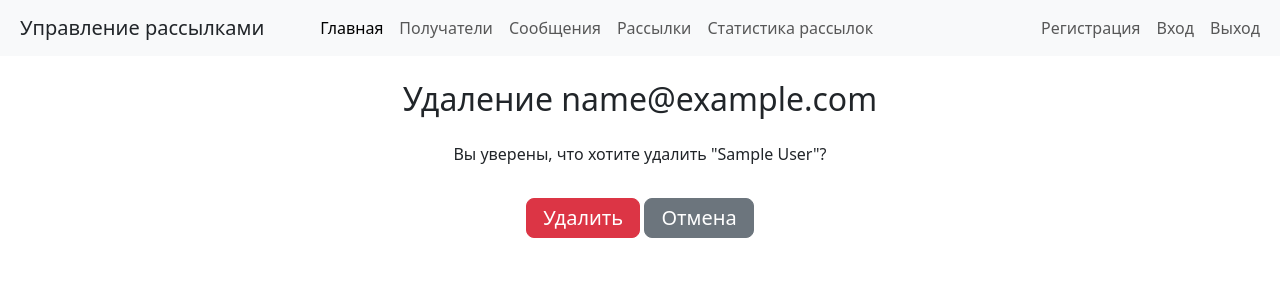
After one commit to Ananim4eg/mailing_list_service, a Django app: page /mailing/recipient/delete/1/ in a window 1280 px wide. The commit adds this page. Shown: the top 300 px of the page. Run offline with Django 5.2, Linux system fonts and the light colour scheme; tables that the repository leaves empty hold one stand-in row (values such as "Sample post").

Commit message:
create delete options recipient

```diff
--- /dev/null
+++ b/mailing/templates/delete_recipient.html
@@ -0,0 +1,14 @@
+{% block content %}
+
+{% include 'main_menu.html' %}
+<div class="container col-8 mt-4 text-center">
+    <h2>Удаление {{ recipient.email }}</h2>
+    <p class="mt-4">Вы уверены, что хотите удалить "{{ recipient.full_name }}"?</p>
+    <form method="post">
+        {% csrf_token %}
+        <button type="submit" class="btn-lg btn btn-danger pt-1 pb-1 mt-3">Удалить</button>
+        <a href="{% url 'mailing:all_recipient' %}" class="btn-lg btn btn-secondary pt-1 pb-1 mt-3">Отмена</a>
+    </form>
+</div>
+
+{% endblock %}
--- a/mailing/templates/update_recipient.html
+++ b/mailing/templates/update_recipient.html
@@ -8,7 +8,7 @@
         {% csrf_token %}
         {{ form.as_p }}
         <button type="submit" class="btn btn-outline-secondary">Сохранить</button>
-        <a href="{% url 'mailing:detail_recipient' pk=recipient.pk %}" class="btn btn-outline-secondary">Отмена</a>
+        <a href="{% url 'mailing:all_recipient'%}" class="btn btn-outline-secondary">Отмена</a>
     </form>
 </div>
 
--- a/mailing/views.py
+++ b/mailing/views.py
@@ -1,4 +1,5 @@
 from django.http import JsonResponse
+from django.urls import reverse
 from django.shortcuts import get_object_or_404, render
 from django.urls import reverse_lazy
 from django.views import View
@@ -41,7 +42,11 @@ class DetailRecipientView(View):
             data = {
                 'fullname': recipient.full_name,
                 'email': recipient.email,
-                'comment': recipient.comment
+                'comment': recipient.comment,
+                'urls':{
+                    'url_1': reverse('mailing:update_recipient', kwargs={'pk': recipient.pk}),
+                    'url_2': reverse('mailing:delete_recipient', kwargs={'pk': recipient.pk}),
+                }
             }
 
             return JsonResponse(data)
@@ -55,12 +60,16 @@ class UpdateRecipientView(UpdateView):
     model = Recipient
     form_class = RecipientForm
     template_name = "update_recipient.html"
+    success_url = reverse_lazy('mailing:all_recipient')
 
 
 class DeleteRecipientView(DeleteView):
     """Контроллер для страницы удаления получателя рассылки"""
 
     model = Recipient
+    template_name = 'delete_recipient.html'
+    context_object_name = 'recipient'
+    success_url = reverse_lazy('mailing:all_recipient')
 
 
 class CreateMessageView(CreateView):
```
Also changed, not shown: mailing/templates/list_recipient.html (+9 -5 lines).
